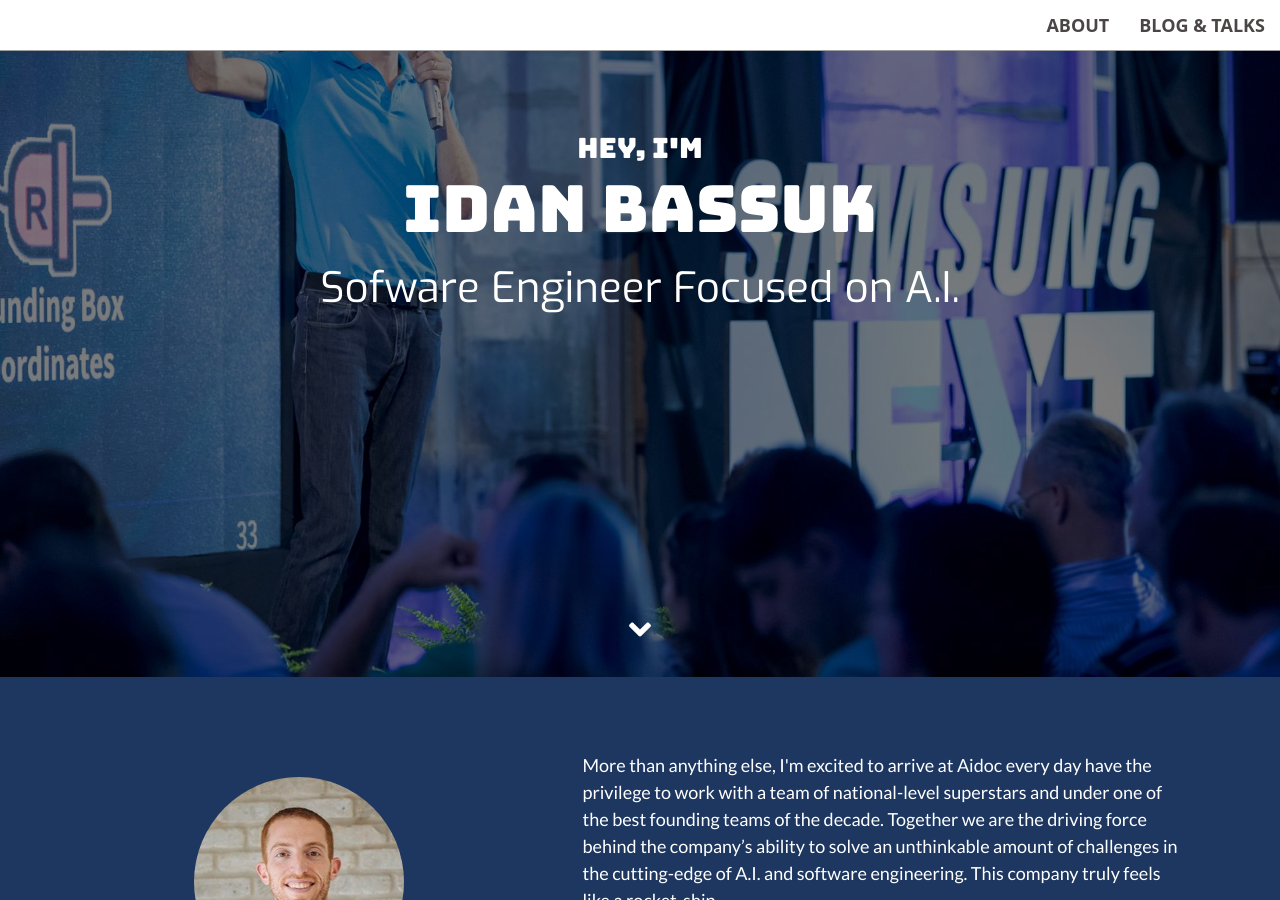
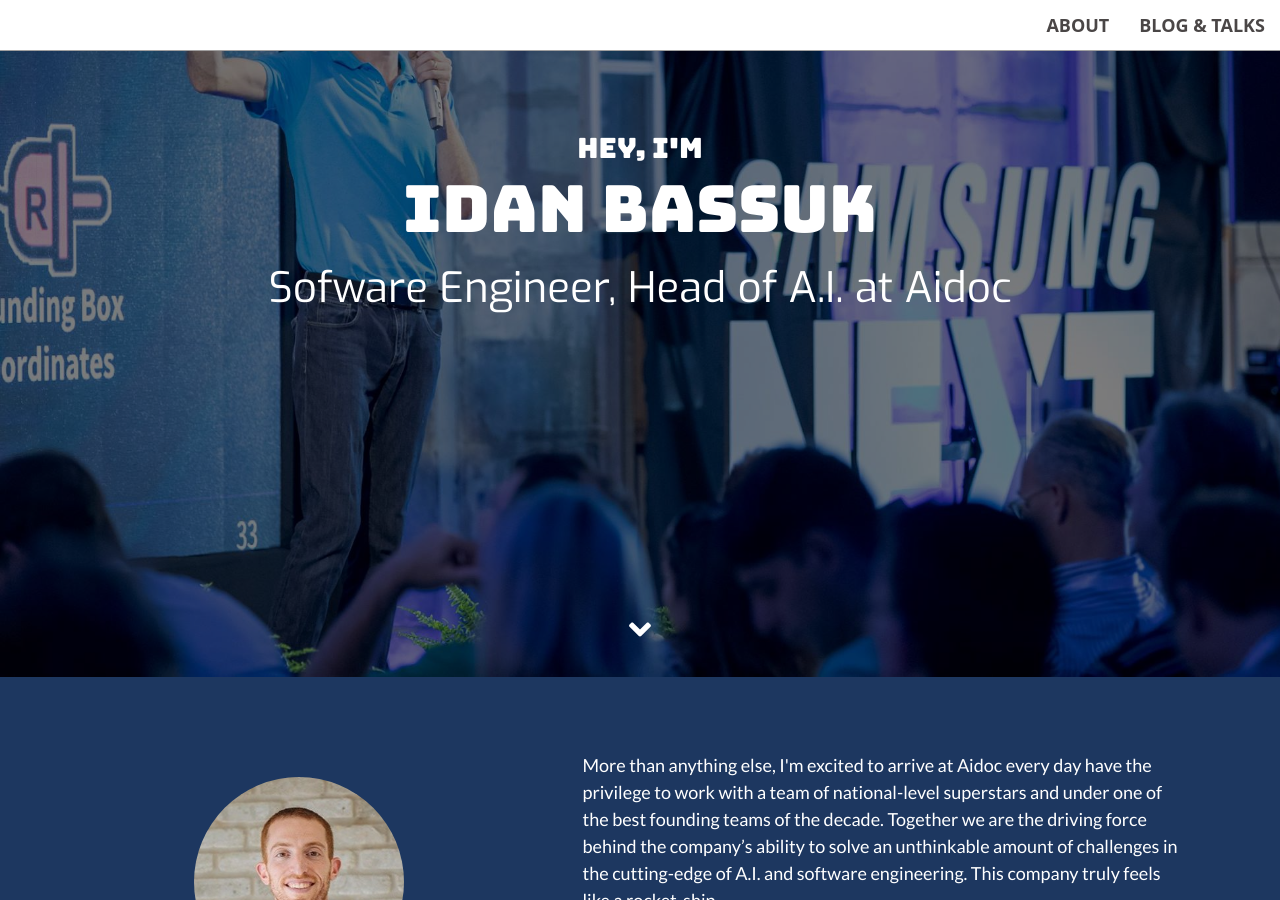
Before and after one commit to idan-bassuk/idan-bassuk.github.io, a Jekyll site: the page built from index.html, in a window 1280 px wide and 900 px high, scrolled down 223 px. Built offline with Jekyll 4.4.1, drawn with Linux system fonts in a browser that asks for light colours; some of the changed text lies outside the part shown.

Commit message:
Update _config.yml

```diff
--- a/_config.yml
+++ b/_config.yml
@@ -2,14 +2,14 @@
 title: Idan Bassuk
 owner: Idan Bassuk
 email: idan.bassuk@gmail.com
-whoami: Sofware Engineer Focused on A.I.
+whoami: Sofware Engineer, Head of A.I. at Aidoc
 description: ""
 baseurl: "" # the subpath of your site, e.g. /blog/
-url: "https://idanbass.github.io/" # the base hostname & protocol for your site
+url: "https://idan-bassuk.github.io/" # the base hostname & protocol for your site
 
-social-facebook: https://www.facebook.com/idan.bass.5
+social-facebook: https://www.facebook.com/idan.bassuk
 social-medium: https://medium.com/@Idan.Bassuk
-social-linkedin: https://www.linkedin.com/in/idanbass/
+social-linkedin: https://www.linkedin.com/in/idanbassuk/
 social-youtube: https://www.youtube.com/playlist?list=PLOpAPAocPnu2aR8mqp6hkcUa88IKl4sXF
 
 quote: If you can&#39;t explain it simply, you don&#39;t understand it well enough.
```
